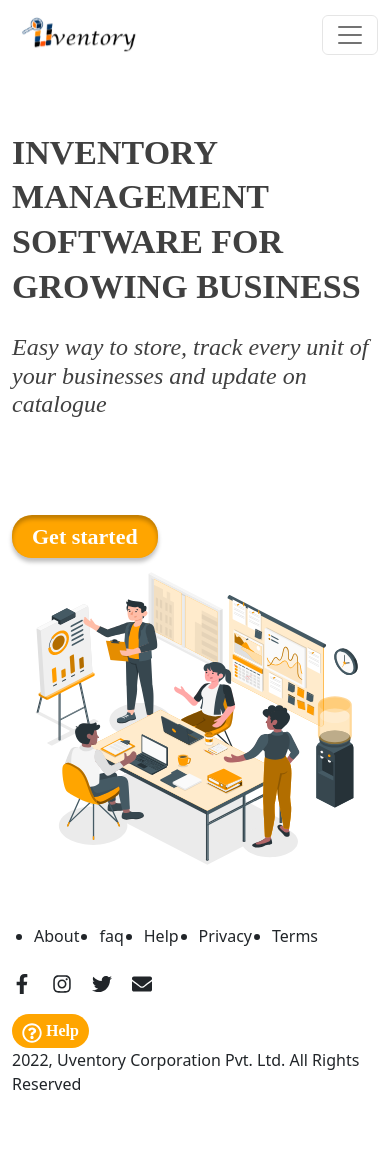
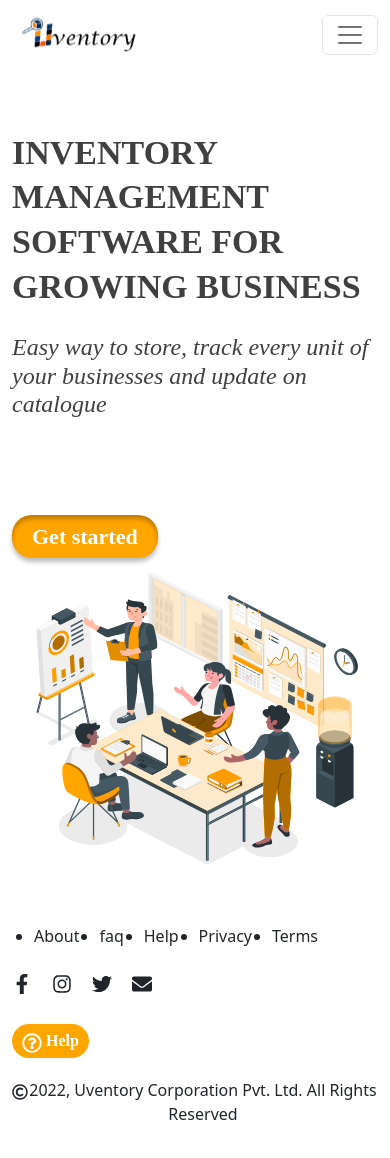
Before and after one commit to Simeon09/uventry, a React (Create React App) app: page / in a window 390 px wide. Shown: the top 1158 px of the page. Before the commit the page ends 1116 px from the top, so only its background shows below. Built offline with nearby package versions, Linux system fonts and the light colour scheme.

Commit message:
landing page

```diff
--- a/package.json
+++ b/package.json
@@ -11,6 +11,7 @@
     "react-bootstrap": "^2.4.0",
     "react-dom": "^18.2.0",
     "react-icons": "^4.4.0",
+    "react-router-dom": "^6.3.0",
     "react-scripts": "5.0.1",
     "sass": "^1.53.0",
     "web-vitals": "^2.1.4"
--- a/src/App.js
+++ b/src/App.js
@@ -4,14 +4,27 @@ import './components/assests/lucida-bright/Lucida_Bright_Demibold_Italic.ttf';
 import './components/assests/lucida-bright/Lucida_Bright_Italic.ttf';
 import './components/assests/lucida-bright/Lucida_Bright_Regular.ttf';
 import './components/assests/lucida-bright/Lucida_Bright.ttf';
+import Login from './components/pages/Login/Login'
+import {
+  BrowserRouter,
+  Routes,
+  Route,
+} from "react-router-dom";
 
 
 function App() {
   return (
-    <div>
 
-      <Navbar/>
-    </div>
+<BrowserRouter>
+<Routes>
+<Route path='/' element={ <App/>}/>
+<Route index element={< Navbar/>} />
+<Route path='/Login' element={< Login/>} />
+</Routes>
+</BrowserRouter>
+
+
+
   );
 }
 
--- a/src/components/Navbar/Navbar.jsx
+++ b/src/components/Navbar/Navbar.jsx
@@ -17,6 +17,8 @@ import { FaTwitter} from "react-icons/fa";
 import {FaInstagram} from "react-icons/fa";
 import {FaEnvelope} from "react-icons/fa";
 import {FaRegQuestionCircle} from "react-icons/fa";
+import {FaRegCopyright} from "react-icons/fa";
+import { Link } from "react-router-dom";
 
 
 function NavScrollExample() {
@@ -62,7 +64,7 @@ function NavScrollExample() {
                     <p>Easy way to store, track every unit of  <br></br>
                         your businesses and update on catalogue</p>
 
-                    <button>Get started</button>
+                    <Link to='/Login'><button>Get started</button></Link>
                 </Col>
                 <Col lg >
                 <img src={office} className='img-fluid' alt='land' />
@@ -81,7 +83,7 @@ function NavScrollExample() {
                         <li>Privacy</li>
                         <li>Terms</li>
                     </ul>
-                    <p className='copyright'>2022, Uventory Corporation Pvt. Ltd. All Rights Reserved</p>
+                    <p className='copyright'> <FaRegCopyright/> 2022, Uventory Corporation Pvt. Ltd. All Rights Reserved</p>
                 </div>
                 <div className='social'>
                     <FaFacebookF/>
@@ -92,7 +94,7 @@ function NavScrollExample() {
                 <div>
                 <button><FaRegQuestionCircle className='icon'/> Help</button>
                 </div>
-                <p className='uvent'>2022, Uventory Corporation Pvt. Ltd. All Rights Reserved</p>
+                <p className='uvent'> <span>< FaRegCopyright/></span> 2022, Uventory Corporation Pvt. Ltd. All Rights Reserved</p>
         </footer>
         </Container>
     </div>
--- a/src/components/Navbar/sass/Navbar.css
+++ b/src/components/Navbar/sass/Navbar.css
@@ -72,6 +72,7 @@ footer {
   -webkit-box-align: center;
       -ms-flex-align: center;
           align-items: center;
+  padding-bottom: 20px;
 }
 
 footer .uvent {
@@ -130,10 +131,17 @@ footer button:hover {
             align-items: flex-start;
     padding-bottom: 20px;
   }
+  footer div:first-child ul {
+    margin-left: -10px;
+    gap: 50px;
+  }
   footer .uvent {
     display: contents;
     text-align: center;
     padding-top: 10px;
+    display: -webkit-box;
+    display: -ms-flexbox;
+    display: flex;
   }
   footer .copyright {
     display: none;
@@ -145,13 +153,15 @@ footer button:hover {
   footer button {
     font-size: 16px;
     padding: 5px 10px;
+    margin-bottom: 10px;
+    margin-top: 10px;
   }
   footer button .icon {
     font-size: 20px;
   }
 }
 
-@media screen and (max-width: 400px) {
+@media screen and (max-width: 437px) {
   footer div:first-child ul {
     margin-left: -10px;
     gap: 20px;
--- a/src/components/Navbar/sass/Navbar.scss
+++ b/src/components/Navbar/sass/Navbar.scss
@@ -59,6 +59,7 @@ footer{
     justify-content: space-between;
     padding-top: 40px;
     align-items: center;
+    padding-bottom: 20px;
     .uvent{
         display: none;
     }
@@ -98,11 +99,20 @@ footer{
         flex-direction: column;
         align-items: flex-start;
         padding-bottom: 20px;
+        div:first-child{
+            ul{
+
+                margin-left: -10px;
+                gap: 50px;
+
+            }
+        }
 
         .uvent{
             display: contents;
-            text-align: center;
+             text-align: center;
             padding-top: 10px;
+            display: flex;
         }
         .copyright{
             display: none;
@@ -115,12 +125,14 @@ footer{
         button{
             font-size: 16px;
             padding: 5px 10px;
+            margin-bottom: 10px;
+            margin-top: 10px;
             .icon{
                 font-size: 20px;
             }
         }
     }
-    @media screen and (max-width:400px) {
+    @media screen and (max-width:437px) {
 
         div:first-child{
             ul{
--- /dev/null
+++ b/src/components/pages/Login/Login.js
@@ -0,0 +1,20 @@
+import React from 'react'
+import Row from 'react-bootstrap/Row';
+import Col from 'react-bootstrap/Col';
+import Image from 'react-bootstrap/Image';
+import Form from 'react-bootstrap/Form';
+
+const Login = () => {
+  return (
+    <fragment>
+        <Row>
+            <Col md={6}>
+            </Col>
+            <Col md={6}>
+            </Col>
+        </Row>
+    </fragment>
+  )
+}
+
+export default Login
```
Also changed, not shown: src/components/Navbar/Navother.js (added, +11 -0 lines), src/components/pages/Create/Create.js (added), 2 other files (tests, documents, lock files or other folders).
